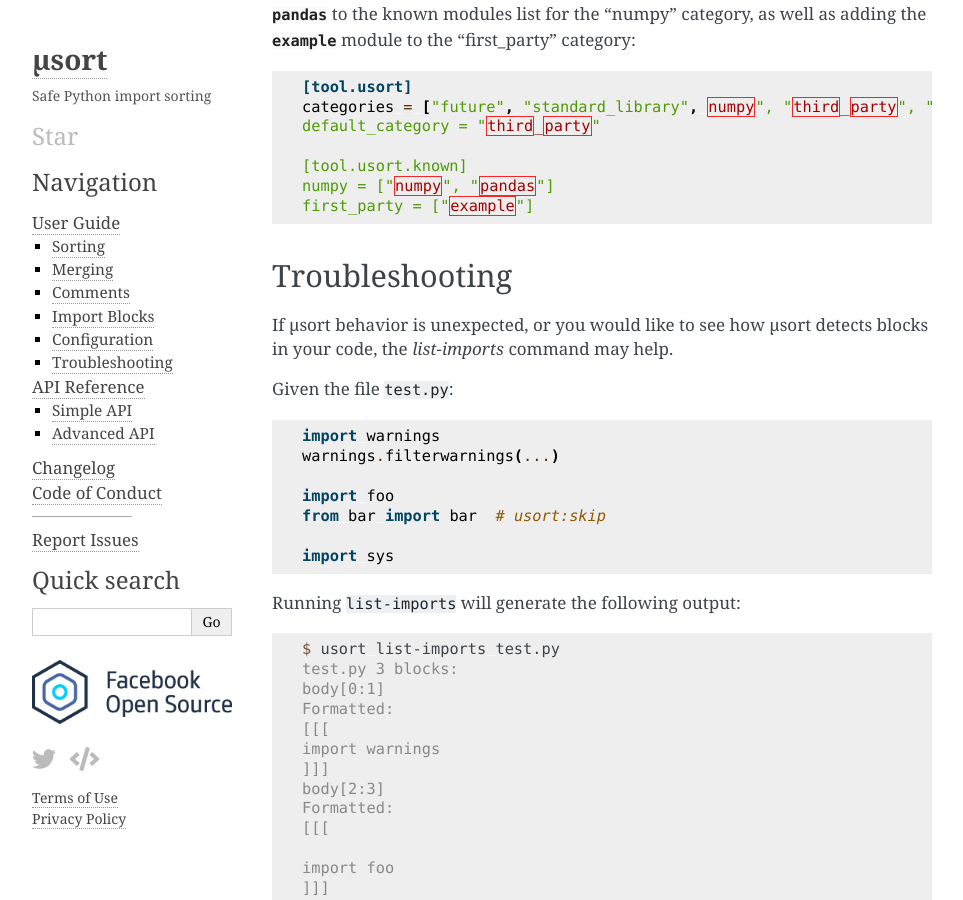
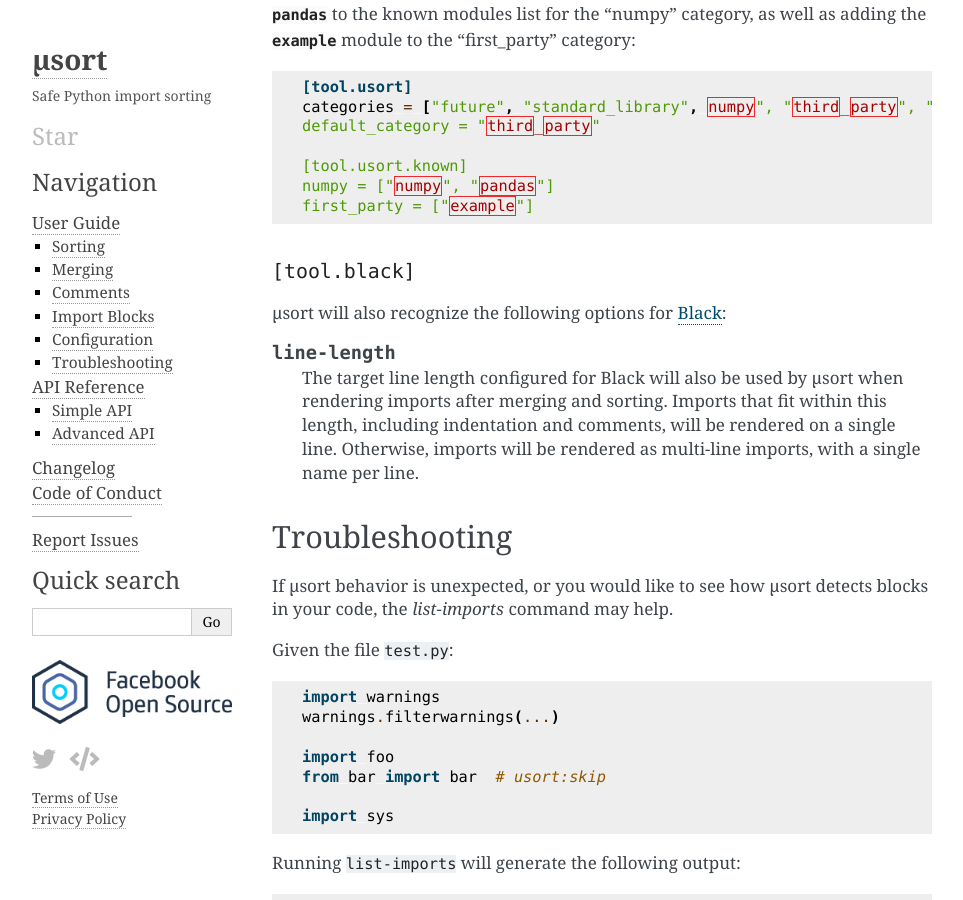
Before and after one commit to facebook/usort, a Sphinx documentation site: the page built from docs/guide.rst, in a window 1280 px wide and 900 px high, scrolled down 9544 px. Shown: the whole window, without its empty margins (148-1111 px from the left). Built offline with Sphinx 7.4.7, drawn with Linux system fonts in a browser that asks for light colours; pages that are not in the unit, such as notebooks, are missing from menus.

Commit message:
Document use of black line-length config

```diff
--- a/docs/guide.rst
+++ b/docs/guide.rst
@@ -472,6 +472,23 @@ as adding the :mod:`example` module to the "first_party" category:
     first_party = ["example"]
 
 
+``[tool.black]``
+%%%%%%%%%%%%%%%%
+
+µsort will also recognize the following options for `Black`_:
+
+.. attribute:: line-length
+    :type: int
+    :value: 88
+
+    The target line length configured for Black will also be used by µsort when
+    rendering imports after merging and sorting. Imports that fit within this length,
+    including indentation and comments, will be rendered on a single line. Otherwise,
+    imports will be rendered as multi-line imports, with a single name per line.
+
+.. _Black: https://black.readthedocs.io
+
+
 Troubleshooting
 ---------------
 
```
